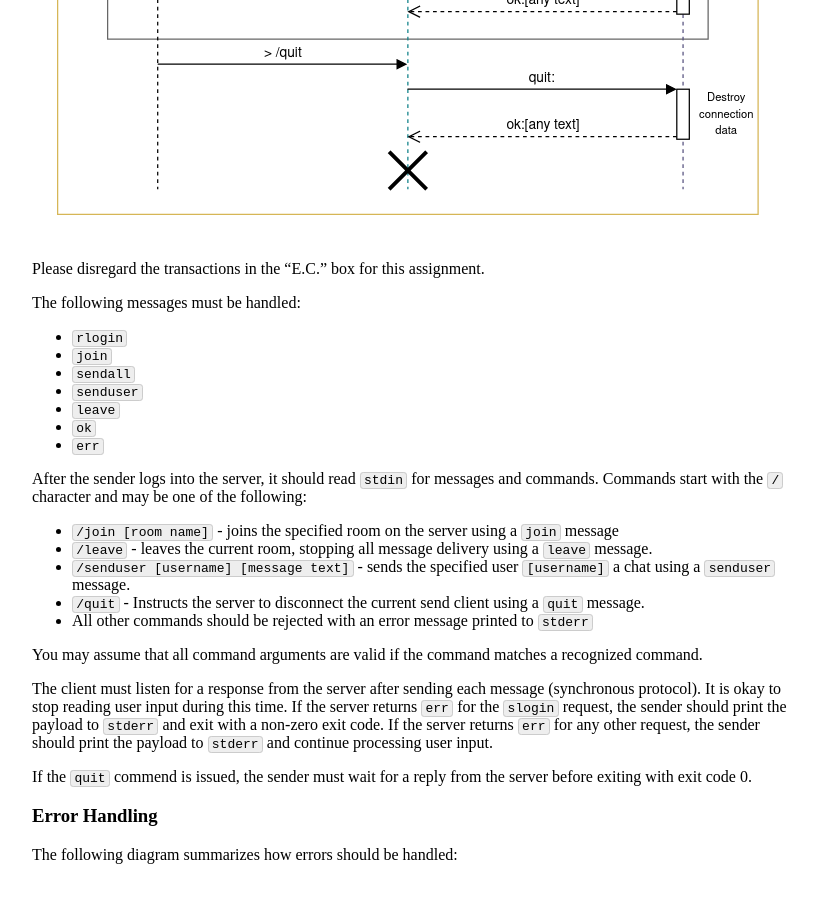
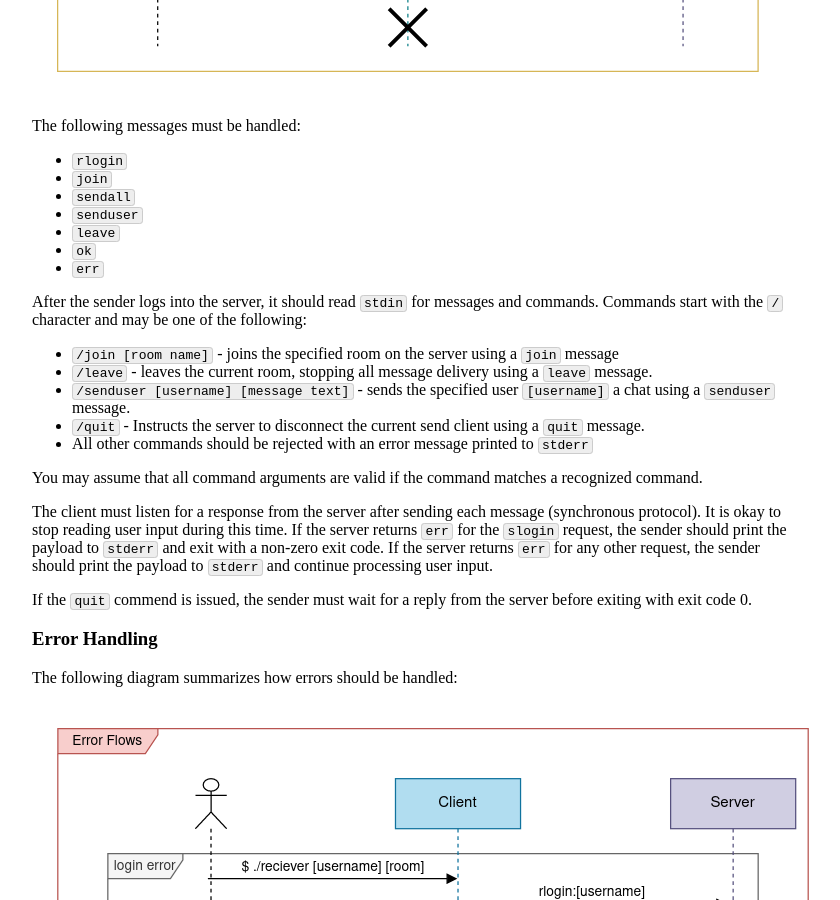
Before and after one commit to jhucsf/spring2022, a Jekyll site: the page built from assign/assign05.md, in a window 1280 px wide and 900 px high, scrolled down 4093 px. Shown: the whole window, without its empty margins (224-1064 px from the left). Built offline with Jekyll 4.4.1, drawn with Linux system fonts in a browser that asks for light colours.

Commit message:
edit a5_sender_flow diagram

```diff
--- a/assign/assign05.md
+++ b/assign/assign05.md
@@ -85,15 +85,15 @@
 
 Tag | Sender | Payload content/format | Description
 ----|--------|------------------------|-------------
-err | server | message_text | client's request was not carried out.
-ok | server | message_text | client's request ran to completion.
-delivery | server | room:sender:message_text | a delivery of a received message to a receiver.
+err | server | message\_text | client's request was not carried out.
+ok | server | message\_text | client's request ran to completion.
+delivery | server | room:sender:message\_text | a delivery of a received message to a receiver.
 empty | server | [ignored] | Server is indicating that no new messages are available for the given client.
 slogin | client | username | log in as sender.
 rlogin | client | username | log in as receiver.
 join | client | room_name | client wants to join specified room (which will be created as necessary). Client leaves the current room if applicable.
-sendall | client | message_text | send a message to all users in room
-senduser | client | recipient:message_text | send message to specified recipient. If the recipient does not exist, the request silently fails and the server still returns `ok`.
+sendall | client | message\_text | send a message to all users in room
+senduser | client | recipient:message\_text | send message to specified recipient. If the recipient does not exist, the request silently fails and the server still returns `ok`.
 quit | client | [ignored] | client is done, server will close the connection.
 
 
@@ -158,9 +158,11 @@
 The following communication flow has been provided for your reference (note that
 this only covers the "happy case"):
 
-![Sender communication flow diagram](assign05/a5_sender_flow.png)
+![Sender communication flow diagram](assign05/a5_sender_flow_edit.png)
 
+<!--
 Please disregard the transactions in the "E.C." box for this assignment.
+-->
 
 The following messages must be handled:
 
```
Also changed, not shown: assign/assign05/a5_sender_flow_edit.png (added), 1 other file.
